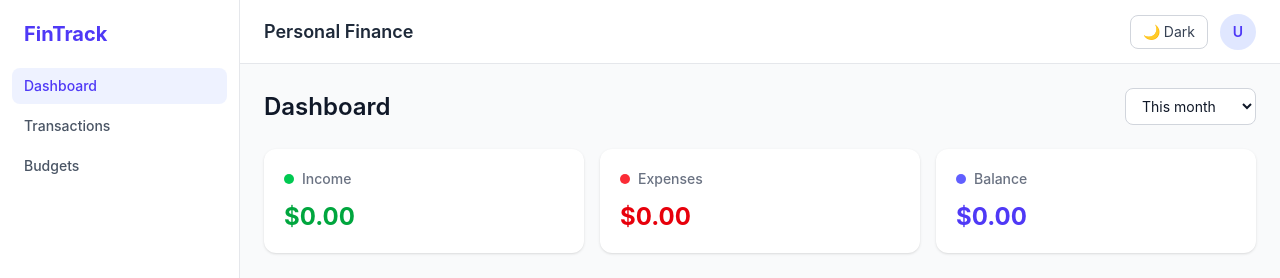
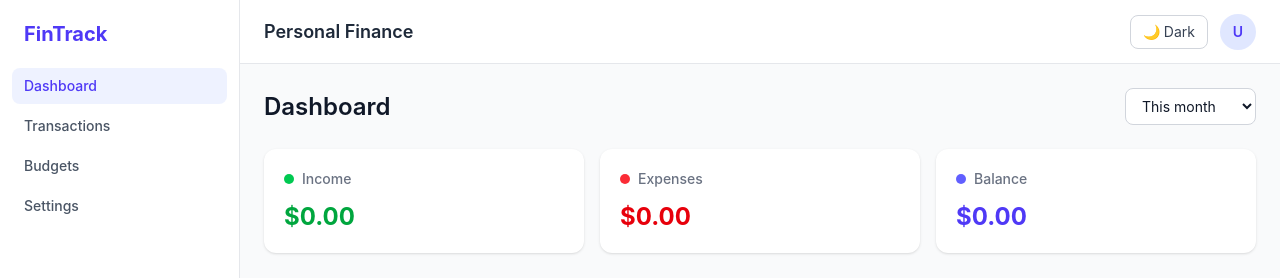
Before and after one commit to mahdirez/fintrack-dashboard, a React (Vite) app: page / in a window 1280 px wide. Shown: the top 278 px of the page. Built offline with nearby package versions, Linux system fonts and the light colour scheme.

Commit message:
feat: add Settings route and navigation link

```diff
--- a/src/App.tsx
+++ b/src/App.tsx
@@ -5,6 +5,7 @@ import Layout from "./components/Layout";
 const DashboardPage = lazy(() => import("./pages/DashboardPage"));
 const TransactionsPage = lazy(() => import("./pages/TransactionsPage"));
 const BudgetsPage = lazy(() => import("./pages/BudgetsPage"));
+const SettingsPage = lazy(() => import("./pages/SettingsPage"));
 
 function App() {
   return (
@@ -16,6 +17,7 @@ function App() {
           <Route index element={<DashboardPage />} />
           <Route path="transactions" element={<TransactionsPage />} />
           <Route path="budgets" element={<BudgetsPage />} />
+          <Route path="settings" element={<SettingsPage />} />
         </Route>
       </Routes>
     </Suspense>
--- a/src/components/navLinks.ts
+++ b/src/components/navLinks.ts
@@ -2,4 +2,5 @@ export const navLinks = [
   { to: "/", label: "Dashboard" },
   { to: "/transactions", label: "Transactions" },
   { to: "/budgets", label: "Budgets" },
+  { to: "/settings", label: "Settings" },
 ];
```
